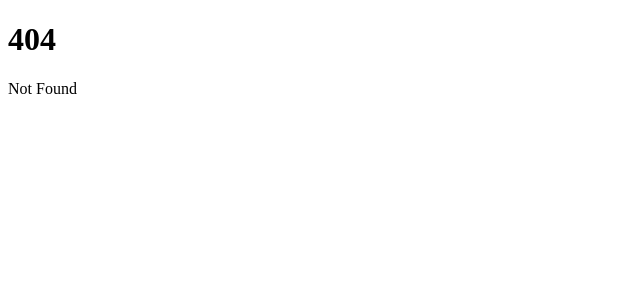
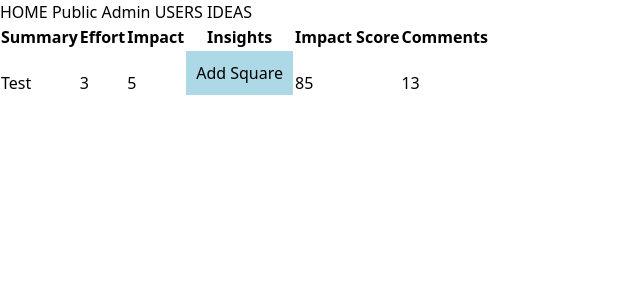
Before and after one commit to LRygl/mentors-nexus-sk-fe, a SvelteKit app: page /admin/ideas in a window 1280 px wide. Before the commit this address had no page. Shown: the top 300 px of the page, without its empty margins (0-640 px from the left). Built offline with nearby package versions, Linux system fonts and the light colour scheme.

Commit message:
adding counter and ideas test

```diff
--- a/package.json
+++ b/package.json
@@ -18,14 +18,17 @@
 		"@sveltejs/adapter-auto": "^4.0.0",
 		"@sveltejs/kit": "^2.0.0",
 		"@sveltejs/vite-plugin-svelte": "^4.0.0",
+		"autoprefixer": "^10.4.20",
 		"eslint": "^9.18.0",
 		"eslint-config-prettier": "^10.0.1",
 		"eslint-plugin-svelte": "^2.46.1",
 		"globals": "^15.14.0",
+		"postcss": "^8.5.1",
 		"prettier": "^3.4.2",
 		"prettier-plugin-svelte": "^3.3.3",
 		"svelte": "^5.0.0",
 		"svelte-check": "^4.0.0",
+		"tailwindcss": "^3.4.17",
 		"typescript": "^5.0.0",
 		"typescript-eslint": "^8.20.0",
 		"vite": "^5.4.11"
--- /dev/null
+++ b/src/app.css
@@ -0,0 +1,3 @@
+@tailwind base;
+@tailwind components;
+@tailwind utilities;
--- /dev/null
+++ b/src/lib/components/counter.svelte
@@ -0,0 +1,40 @@
+<script lang="ts">
+	let squareCount = 0;
+
+	function addSquare() {
+		if (squareCount < 4) {
+			squareCount += 1;
+		} else {
+			squareCount = 0; // Reset after 4 squares
+		}
+	}
+</script>
+
+<style>
+    .square-container {
+        display: flex;
+        gap: 3px;
+        margin-top: 20px;
+    }
+
+    .square {
+        width: 10px;
+        height: 10px;
+        background-color: blue;
+    }
+
+    .button {
+        padding: 10px;
+        background-color: lightblue;
+        border: none;
+        cursor: pointer;
+    }
+</style>
+
+<button class="button" on:click={addSquare}>Add Square</button>
+
+<div class="square-container">
+	{#each Array(squareCount) as _, index}
+		<div class="square" key={index}></div>
+	{/each}
+</div>
--- /dev/null
+++ b/src/lib/components/main-nav.svelte
@@ -0,0 +1,10 @@
+<nav>
+	<a class="nav-link active" href="/">HOME</a>
+
+	Public
+	Admin
+
+	<a class="nav-link active" href="/admin/users">USERS</a>
+	<a class="nav-link active" href="/admin/ideas">IDEAS</a>
+
+</nav>
--- /dev/null
+++ b/src/routes/+layout.svelte
@@ -0,0 +1,7 @@
+<script>
+	import "../app.css";
+	import MainNav from "$lib/components/main-nav.svelte";
+</script>
+
+<MainNav/>
+<slot/>
--- a/src/routes/+page.svelte
+++ b/src/routes/+page.svelte
@@ -1,6 +1,2 @@
 <h1>Welcome to SvelteKit</h1>
 <p>Visit <a href="https://svelte.dev/docs/kit">svelte.dev/docs/kit</a> to read the documentation</p>
-
-
-<h2>Admin</h2>
-<a href="/admin/users">Users</a>
--- /dev/null
+++ b/src/routes/admin/ideas/+page.svelte
@@ -0,0 +1,30 @@
+<script>
+	import Counter from '$lib/components/counter.svelte'
+</script>
+
+<table class="table-auto border-collapse border border-slate-500">
+	<thead class="bg-indigo-500 m-5">
+	<tr>
+		<th scope="col" class="p-2 border border-slate-600">Summary</th>
+		<th scope="col" class="p-2 border border-slate-600">Effort</th>
+		<th scope="col" class="p-2 border border-slate-600">Impact</th>
+		<th scope="col" class="p-2 border border-slate-600">Insights</th>
+		<th scope="col" class="p-2 border border-slate-600">Impact Score</th>
+		<th scope="col" class="p-2 border border-slate-600">Comments</th>
+	</tr>
+	</thead>
+	<tbody>
+		<tr>
+			<td>Test</td>
+			<td>3</td>
+			<td>5</td>
+			<td><Counter/></td>
+			<td>85</td>
+			<td>13</td>
+		</tr>
+	</tbody>
+</table>
+
+<style>
+
+</style>
--- a/src/routes/admin/users/+page.ts
+++ b/src/routes/admin/users/+page.ts
@@ -6,7 +6,7 @@ import type { PageLoad } from '../../../../.svelte-kit/types/src/routes/admin/us
 export const load: PageLoad = async (loadEvent) => {
   const { fetch } = loadEvent;
 	const usersResponse = await fetch('http://localhost:8080/api/v1/user');
-	const users: User = await usersResponse.json();
+	const users: User[] = await usersResponse.json();
 	console.log(users);
 	return {
 		users
```
Also changed, not shown: src/routes/admin/users/+page.svelte (+15 -4 lines), src/routes/admin/ideas/+page.ts (added), 1 other file (tests, documents, lock files or other folders).
